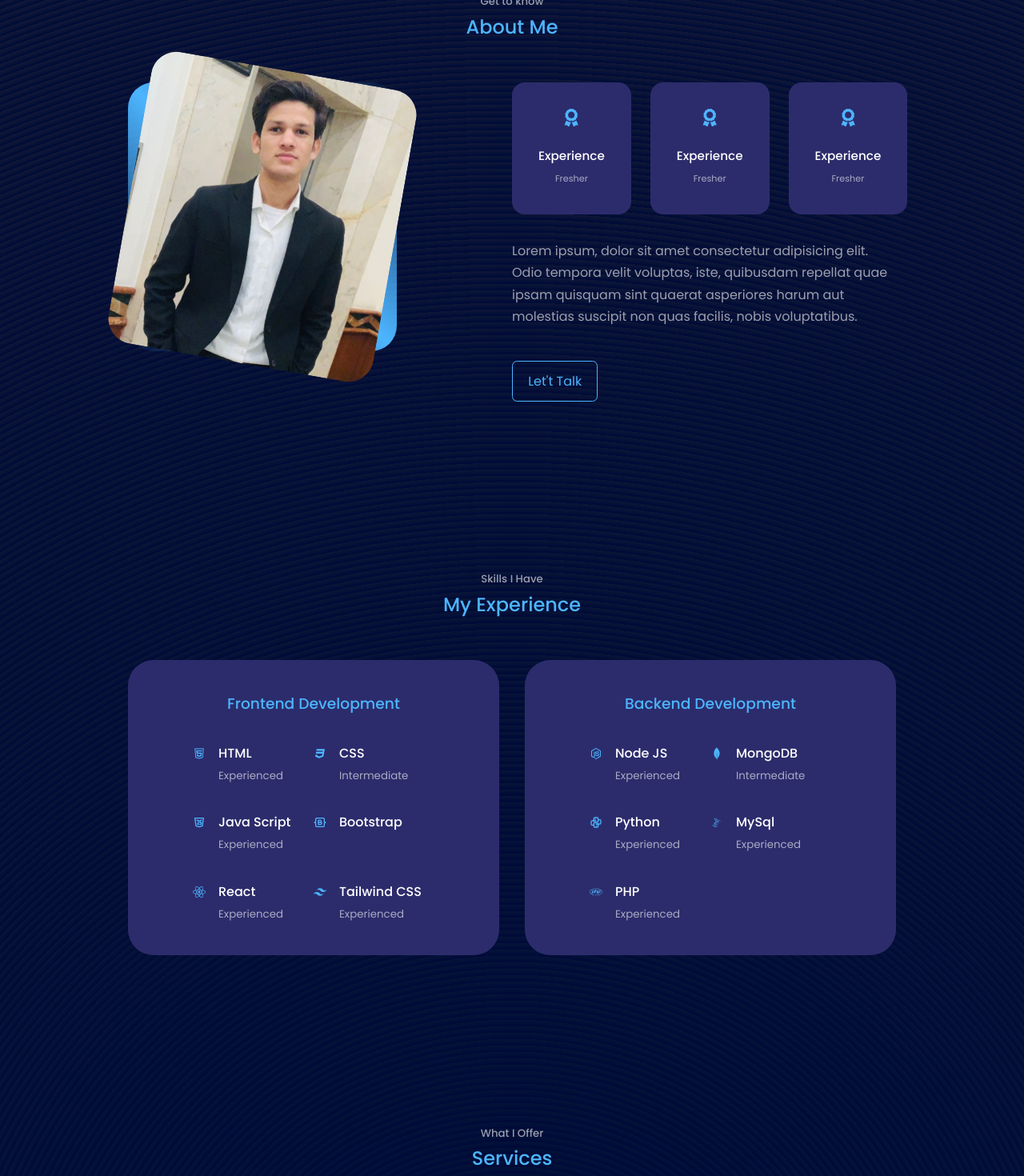
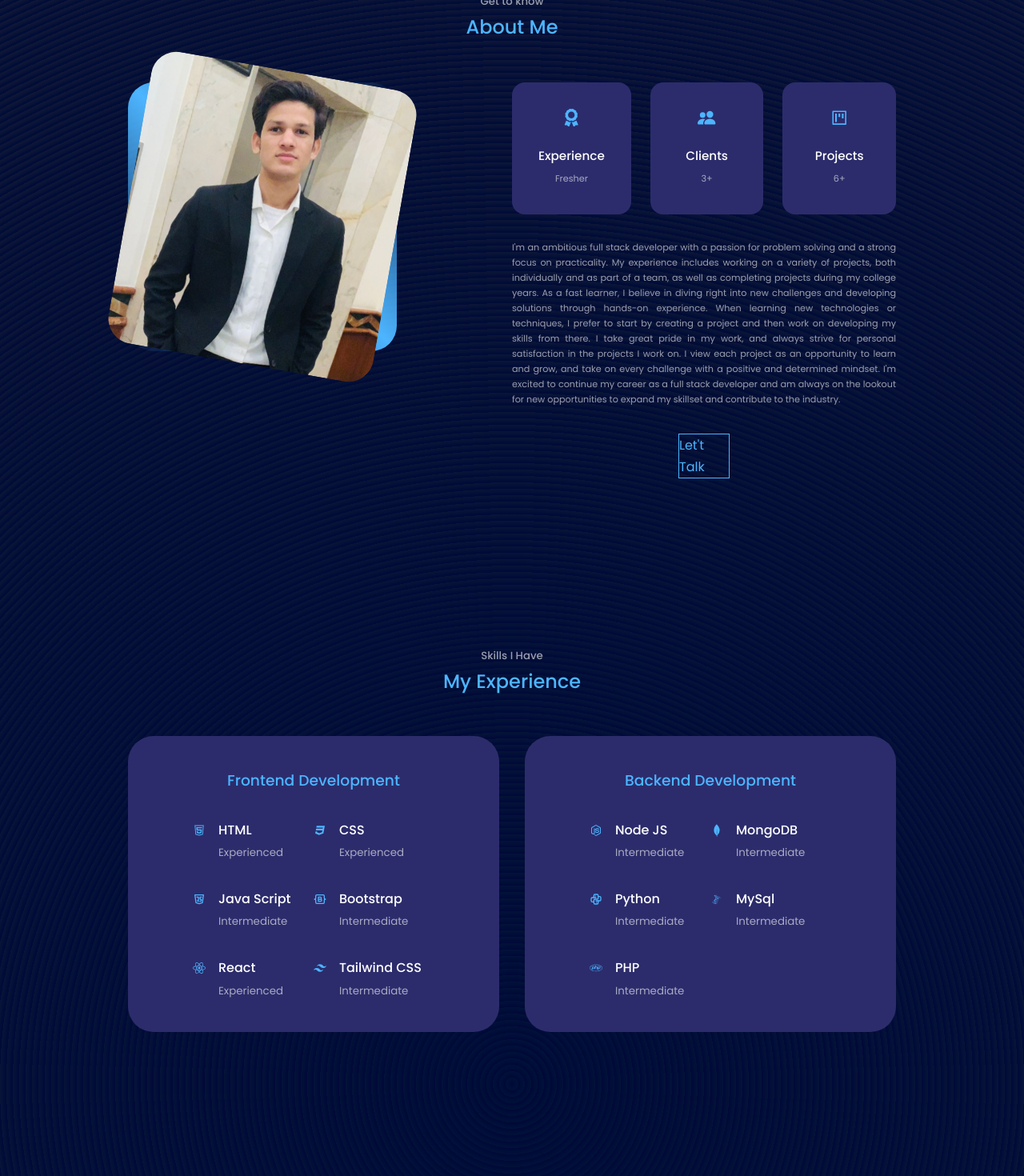
Before and after one commit to akshykmr/akshykmrr-portfolio, a React (Create React App) app: page / in a window 1280 px wide. Shown: the part 1020-2490 px from the top of the page at 80% size. Built offline with nearby package versions, Linux system fonts and the light colour scheme.

Commit message:
project complete

```diff
--- a/src/App.js
+++ b/src/App.js
@@ -3,7 +3,7 @@ import Headers from './components/header/Header'
 import Navbar from './components/navbar/Navbar'
 import About from './components/about/About'
 import Experience from './components/experience/Experience'
-import Services from './components/services/Services'
+// import Services from './components/services/Services'
 import Portfolio from './components/portfolio/Portfolio'
 import Contact from './components/contact/Contact'
 import Footer from './components/footer/Footer'
@@ -16,7 +16,7 @@ const App = () => {
     <Navbar/>
     <About/>
     <Experience/>
-    <Services/>
+    {/* <Services/> */}
     <Portfolio/>
     <Contact/>
     <Footer/>
--- a/src/components/about/About.jsx
+++ b/src/components/about/About.jsx
@@ -2,6 +2,8 @@ import React from 'react'
 import './about.css'
 import me from '../../assest/img11.jpg'
 import {FaAward} from 'react-icons/fa'
+import {BsFillPeopleFill} from 'react-icons/bs'
+import {AiOutlineProject} from 'react-icons/ai'
 
 const about = () => {
   return (
@@ -22,22 +24,26 @@ const about = () => {
             <small>Fresher</small>
           </article>
           <article className="about_card">
-            <FaAward className='about_card_icon'/>
-            <h5>Experience</h5>
-            <small>Fresher</small>
+            <BsFillPeopleFill className='about_card_icon'/>
+            <h5>Clients</h5>
+            <small>3+</small>
           </article>
           <article className="about_card">
-            <FaAward className='about_card_icon'/>
-            <h5>Experience</h5>
-            <small>Fresher</small>
+            <AiOutlineProject className='about_card_icon'/>
+            <h5>Projects</h5>
+            <small>6+</small>
           </article>
         </div>
         <p>
-          Lorem ipsum, dolor sit amet consectetur adipisicing elit.
-          Odio tempora velit voluptas, iste, quibusdam repellat quae ipsam quisquam sint
-          quaerat asperiores harum aut molestias suscipit non quas facilis, nobis voluptatibus.
+        I'm an ambitious full stack developer with a passion for problem solving and a strong focus on practicality. My experience includes working on a variety of projects, both individually and as part of a team, as well as completing projects during my college years.
+
+As a fast learner, I believe in diving right into new challenges and developing solutions through hands-on experience. When learning new technologies or techniques, I prefer to start by creating a project and then work on developing my skills from there.
+
+I take great pride in my work, and always strive for personal satisfaction in the projects I work on. I view each project as an opportunity to learn and grow, and take on every challenge with a positive and determined mindset.
+
+I'm excited to continue my career as a full stack developer and am always on the lookout for new opportunities to expand my skillset and contribute to the industry.
         </p>
-        <a href="#contact" className="btn btn_primary">Let't Talk</a>
+        <a href="#contact" className="boton">Let't Talk</a>
       </div>
     </div>
   </section>
--- a/src/components/about/about.css
+++ b/src/components/about/about.css
@@ -67,8 +67,18 @@
 }
 
 .about_content p{
-    margin: 2rem 0 2.6rem;
+    margin: 2rem 0 2rem;
     color: var(--color-light);
+    text-align: justify;
+    font-size: 0.7rem;
+}
+.boton{
+    display: flex;
+    flex-wrap: wrap;
+    justify-content: center;
+    gap: 2rem;
+    margin: 0 13rem;
+    border: 1px solid var(--color-primary);
 }
 
  /*=============== MEDIA QUERIES ( MEDIUM DEVICES ) ==========*/
@@ -85,6 +95,7 @@
     }
     .about_content p{
         margin: 1rem 0 1.5rem;
+        text-align: justify;
     }
 }
 
@@ -107,6 +118,7 @@
 
         .about_content p{
             margin: 1.5rem 0.1rem;
+            text-align: justify;
         }
 
 }
--- a/src/components/experience/Experience.jsx
+++ b/src/components/experience/Experience.jsx
@@ -36,18 +36,19 @@ const experience = () => {
             <article className="experience_details">
               <TiCss3 className="experience_details_icon"/>
               <div><h4>CSS</h4>
-              <small className="text-light">Intermediate</small>
+              <small className="text-light">Experienced</small>
               </div>
             </article>
             <article className="experience_details">
               <TbBrandJavascript className="experience_details_icon"/>
              <div> <h4>Java Script</h4>
-              <small className="text-light">Experienced</small>
+              <small className="text-light">Intermediate</small>
               </div>
             </article>
             <article className="experience_details">
               <TbBrandBootstrap className="experience_details_icon"/>
               <div><h4>Bootstrap</h4>
+              <small className="text-light">Intermediate</small>
               </div>
             </article>
             <article className="experience_details">
@@ -59,7 +60,7 @@ const experience = () => {
             <article className="experience_details">
               <SiTailwindcss className="experience_details_icon"/>
               <div><h4>Tailwind CSS</h4>
-              <small className="text-light">Experienced</small>
+              <small className="text-light">Intermediate</small>
               </div>
             </article>
         </div>
@@ -73,7 +74,7 @@ const experience = () => {
             <article className="experience_details">
               <IoLogoNodejs className="experience_details_icon"/>
               <div><h4>Node JS</h4>
-              <small className="text-light">Experienced</small>
+              <small className="text-light">Intermediate</small>
               </div>
             </article>
             <article className="experience_details">
@@ -86,19 +87,19 @@ const experience = () => {
             <article className="experience_details">
               <TbBrandPython className="experience_details_icon"/>
               <div><h4>Python</h4>
-              <small className="text-light">Experienced</small>
+              <small className="text-light">Intermediate</small>
               </div>
             </article>
             <article className="experience_details">
               <DiMsqlServer className="experience_details_icon"/>
              <div> <h4>MySql</h4>
-              <small className="text-light">Experienced</small>
+              <small className="text-light">Intermediate</small>
               </div>
             </article>
             <article className="experience_details">
               <FaPhp className="experience_details_icon"/>
              <div> <h4>PHP</h4>
-              <small className="text-light">Experienced</small>
+              <small className="text-light">Intermediate</small>
               </div>
             </article>
         </div>
--- a/src/components/footer/Footer.jsx
+++ b/src/components/footer/Footer.jsx
@@ -8,12 +8,12 @@ const Footer = () => {
     <footer>
       <a href="/" className="footer_logo">AKSHAY KUMAR</a>
       <ul className="permalinks">
-        <li><a href="/">Home</a></li>
+        <li><a href="#">Home</a></li>
         <li><a href="#about">About</a></li>
-        <li><a href="#Experience">Experience</a></li>
-        <li><a href="#Services">Services</a></li>
-        <li><a href="#Portfolio">Portfolio</a></li>
-        <li><a href="#Contact">Contact</a></li>
+        <li><a href="#experience">Experience</a></li>
+        {/* <li><a href="#services">Services</a></li> */}
+        <li><a href="#portfolio">Portfolio</a></li>
+        <li><a href="#contact">Contact</a></li>
       </ul>
 
       <div className="footer_link">
--- a/src/components/navbar/Navbar.jsx
+++ b/src/components/navbar/Navbar.jsx
@@ -1,3 +1,4 @@
+/* eslint-disable jsx-a11y/anchor-is-valid */
 import React from 'react'
 import './navbar.css'
 import {AiFillHome} from 'react-icons/ai'
@@ -5,6 +6,7 @@ import {AiOutlineUser} from 'react-icons/ai'
 import {BiBook} from 'react-icons/bi'
 import {RiServiceLine} from 'react-icons/ri'
 import {MdContactPhone} from 'react-icons/md'
+// import {MdMiscellaneousServices} from 'react-icons/md'
 import { useState } from 'react'
 
 
@@ -16,6 +18,7 @@ const Navbar = () => {
       <a href="#" onClick={() => setActiveNav('#') } className={activeNav === '#' ? 'active' : ''}><AiFillHome/></a>
       <a href="#about"  onClick={()=>setActiveNav('#about') } className={activeNav === '#about' ? 'active' : ''}><AiOutlineUser/></a>
       <a href="#experience" onClick={()=>setActiveNav('#experience') } className={activeNav === '#experience' ? 'active' : ''}><BiBook/></a>
+      {/* <a href="#service" onClick={()=>setActiveNav('#service') } className={activeNav === '#service' ? 'active' : ''}><MdMiscellaneousServices/></a> */}
       <a href="#portfolio"  onClick={()=>setActiveNav('#portfolio') } className={activeNav === '#portfolio' ? 'active' : ''}><RiServiceLine/></a>
       <a href="#contact"  onClick={()=>setActiveNav('#contact') } className={activeNav === '#contact' ? 'active' : ''}><MdContactPhone/></a>
     </nav>
--- a/src/components/portfolio/Portfolio.jsx
+++ b/src/components/portfolio/Portfolio.jsx
@@ -13,42 +13,42 @@ const data = [
     image : IMG1,
     title : 'Whatsapp Clone - A fullstack Project',
     github : 'https://github.com/akshykmr/Whatsapp-clone' ,
-    demo : 'https://github.com/akshykmr/Whatsapp-clone'
+    demo : '#'
   },
   {
     id : 2,
     image : IMG2,
     title : 'Text Analyzer - A fullstack Project',
-    github : '#' ,
-    demo : '#'
+    github : 'https://github.com/akshykmr/Text-Analyser' ,
+    demo : 'https://textanalysingsite.netlify.app'
   },
   {
     id : 3,
     image : IMG3,
     title : 'Portfolio Website - A fullstack Project',
-    github : '#' ,
-    demo : '#'
+    github : 'https://github.com/akshykmr/akshykmr-portfolio' ,
+    demo : 'https://akshykmr-portfolio.netlify.app'
   },
   {
     id : 4,
     image : IMG4,
     title : 'E-Commerce Website - A Wordpress Project',
-    github : '#' ,
-    demo : '#'
+    github : '#',
+    demo : 'https://homecouturecollective.com'
   },
   {
     id : 5,
     image : IMG5,
-    title : 'Business Portfolio Website - A Google Blogger Project',
-    github : '#' ,
-    demo : '#'
+    title : '3D visualization Website - A Google Blogger Project',
+    github : 'https://github.com/akshykmr/AURORA-THEME',
+    demo : 'https://auroradesignn.blogspot.com'
   },
   {
     id : 6,
     image : IMG6,
     title : 'Event Management Website - A Google Blogger Project',
-    github : '#' ,
-    demo : '#'
+    github : 'https://github.com/akshykmr/A2Z-THEME',
+    demo : 'https://a2zeventsdelhi.blogspot.com'
   }
 ]
 
@@ -68,8 +68,8 @@ const Portfolio = () => {
               </div>
               <h3>{title}</h3>
               <div className="portfolio_item-cta">
-                <a href={github} className='btn'>Github</a>
-                <a href={demo} className='btn btn-primary'>Live Demo</a>
+                <a href={github} className='btn' target="blank">Github</a>
+                <a href={demo} className='btn btn-primary' target="blank">Live Demo</a>
               </div>
             </article>
           )
```
